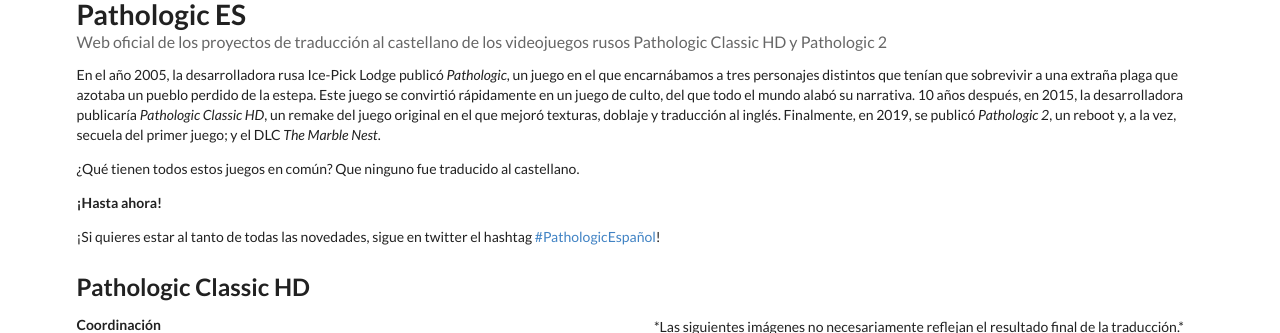
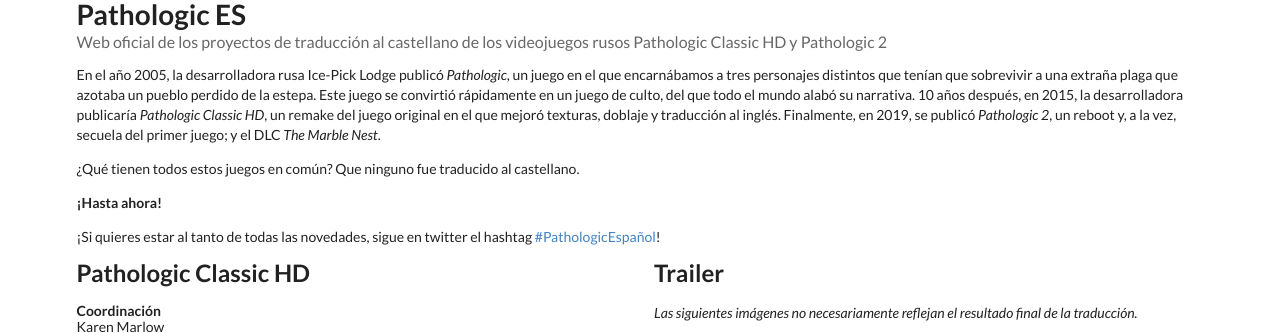
Before and after one commit to pathologic-es/pathologic-es.github.io, a Jekyll site: the page built from index.md, in a window 1280 px wide, cut to the strip 0-333 px from the top of the page. Built offline with Jekyll 4.4.1, drawn with Linux system fonts in a browser that asks for light colours.

Commit message:
Update index.md

```diff
--- a/index.md
+++ b/index.md
@@ -12,9 +12,9 @@
 
 ¡Si quieres estar al tanto de todas las novedades, sigue en twitter el hashtag [#PathologicEspañol](https://twitter.com/hashtag/PathologicEspañol)!
 
-## Pathologic Classic HD
 <div class="ui stackable two column grid">
   <div class="column">
+    <h2 class="ui header">Pathologic Classic HD</h2>
     <div class="ui list">
       <div class="item">
         <div class="header">Coordinación</div>
@@ -33,7 +33,8 @@
     <p>¡Experimenta el magnífico juego de culto por primera vez en castellano! Por fin el idioma no supondrá una barrera para todo hispanohablante que quiera disfrutar de esta extraña e intrigante historia.  Podrás jugar en el papel del Licenciado Daniil Dankovsky, del Arúspice Artemy Burakh o de Clara, la Impostora, y tratar de sobrevivir 12 días a la Plaga de Arena desde su punto de vista.</p>
   </div>
   <div class="column">
-    <p>*Las siguientes imágenes no necesariamente reflejan el resultado final de la traducción.*</p>
+    <h2 class="ui header">Trailer</h2>
+    <p><em>Las siguientes imágenes no necesariamente reflejan el resultado final de la traducción.</em></p>
 
     <iframe src="https://www.youtube.com/embed/y1m-WUGP4Mg" title="YouTube video player" frameborder="0" allow="accelerometer; autoplay; clipboard-write; encrypted-media; gyroscope; picture-in-picture" allowfullscreen></iframe>
   </div>
```
